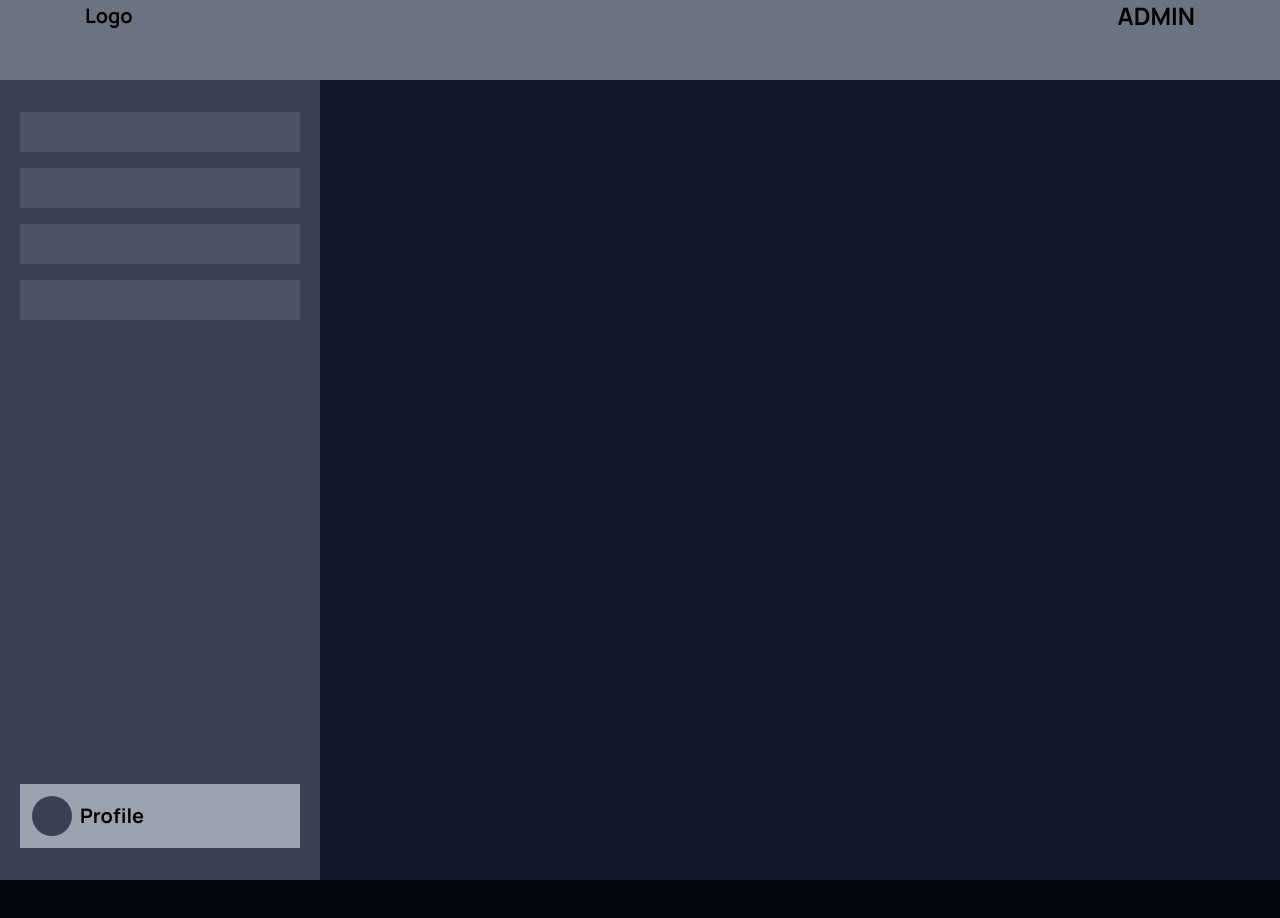
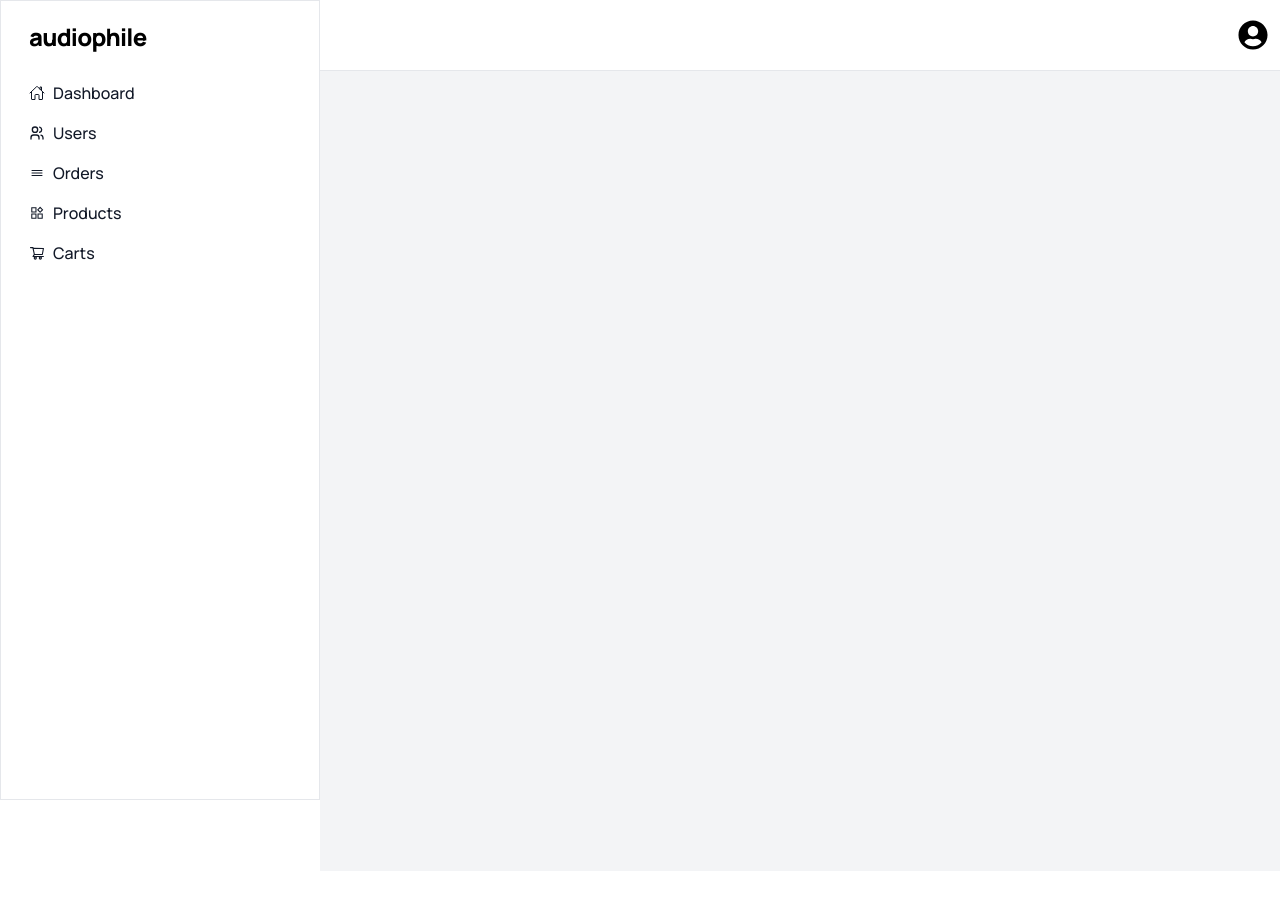
Before and after one commit to zetmosoma10/audiophile-admin, a React (Vite) app: page / in a window 1280 px wide. Shown: the top 918 px of the page. After the commit the page ends 871 px from the top, so only its background shows below. Built offline with nearby package versions, Linux system fonts and the light colour scheme.

Commit message:
feat: add navbar and sidebar

```diff
--- a/src/App.jsx
+++ b/src/App.jsx
@@ -1,28 +1,16 @@
+import NavBar from "./components/NavBar";
+import SideBar from "./components/SideBar";
+
 function App() {
   return (
-    <main>
-      <div className="bg-gray-500 h-20 w-full">
-        <div className="max-container flex items-center justify-between v">
-          <p className="text-xl font-bold">Logo</p>
-          <p className="text-2xl font-bold">ADMIN</p>
-        </div>
+    <main className="grid md:grid-cols-4">
+      <aside className="grid sticky col-span-1 h-screen bg-white border">
+        <SideBar />
+      </aside>
+      <div className="col-span-3">
+        <NavBar />
+        <div className="bg-gray-100 min-h-screen w-full"></div>
       </div>
-      <div className="grid grid-cols-4">
-        <div className="bg-gray-700 h-screen w-full px-5 py-8 flex flex-col  justify-between">
-          <div className="space-y-4">
-            <div className="h-10 w-full bg-gray-600"></div>
-            <div className="h-10 w-full bg-gray-600"></div>
-            <div className="h-10 w-full bg-gray-600"></div>
-            <div className="h-10 w-full bg-gray-600"></div>
-          </div>
-          <div className="h-16 w-full bg-gray-400 p-3 flex items-center space-x-2">
-            <div className="bg-gray-700 w-10 h-10 rounded-full"></div>
-            <p className="font-bold text-xl"> Profile</p>
-          </div>
-        </div>
-        <div className="bg-gray-900 h-screen w-full col-span-3"></div>
-      </div>
-      <div className="bg-gray-950 w-full h-20"></div>
     </main>
   );
 }
--- /dev/null
+++ b/src/components/NavBar.jsx
@@ -0,0 +1,13 @@
+import { FaUserCircle } from "react-icons/fa";
+
+const NavBar = () => {
+  return (
+    <header className="border-b  bg-white">
+      <nav className="flex items-center justify-end mx-3 py-5">
+        <FaUserCircle size={30} />
+      </nav>
+    </header>
+  );
+};
+
+export default NavBar;
--- /dev/null
+++ b/src/components/SideBar.jsx
@@ -0,0 +1,49 @@
+import { IoHomeOutline, IoReorderThreeOutline } from "react-icons/io5";
+import { TbUsers } from "react-icons/tb";
+import { AiOutlineProduct } from "react-icons/ai";
+import { CiShoppingCart } from "react-icons/ci";
+import { AiOutlineShoppingCart } from "react-icons/ai";
+
+const SideBar = () => {
+  return (
+    <div className="pt-5 px-5">
+      <a className="font-extrabold text-2xl tracking-[-0.8px] pl-2">
+        audiophile
+      </a>
+      <ul className="font-medium text-gray-900 text-base  mt-5 capitalize">
+        <li className="hover:bg-slate-100 p-2 hover:rounded-lg">
+          <a href="" className="flex items-center space-x-2">
+            <IoHomeOutline />
+            <span>Dashboard</span>
+          </a>
+        </li>
+        <li className="hover:bg-slate-100 p-2 hover:rounded-lg">
+          <a href="" className="flex items-center space-x-2">
+            <TbUsers />
+            <span>Users</span>
+          </a>
+        </li>
+        <li className="hover:bg-slate-100 p-2 hover:rounded-lg">
+          <a href="" className="flex items-center space-x-2">
+            <IoReorderThreeOutline />
+            <span>Orders</span>
+          </a>
+        </li>
+        <li className="hover:bg-slate-100 p-2 hover:rounded-lg">
+          <a href="" className="flex items-center space-x-2">
+            <AiOutlineProduct />
+            <span>Products</span>
+          </a>
+        </li>
+        <li className="hover:bg-slate-100 p-2 hover:rounded-lg">
+          <a href="" className="flex items-center space-x-2">
+            <AiOutlineShoppingCart />
+            <span>Carts</span>
+          </a>
+        </li>
+      </ul>
+    </div>
+  );
+};
+
+export default SideBar;
--- a/tailwind.config.js
+++ b/tailwind.config.js
@@ -6,14 +6,6 @@ export default {
       colors: {
         ORANGE: "#D87D4A",
         LIGHT_ORANGE: "#FBAF85",
-        RED: "#CD2C2C",
-        BLACK: "#000",
-        BLACK_2: "#101010",
-        GREY: "#4C4C4C",
-        LIGHT_GREY: "#CFCFCF",
-        WHITE: "#FFF",
-        WHITE_2: "#FAFAFA",
-        LIGHT_GREY: "#F1F1F1",
       },
       screens: {
         large_tablet: "920px",
```
